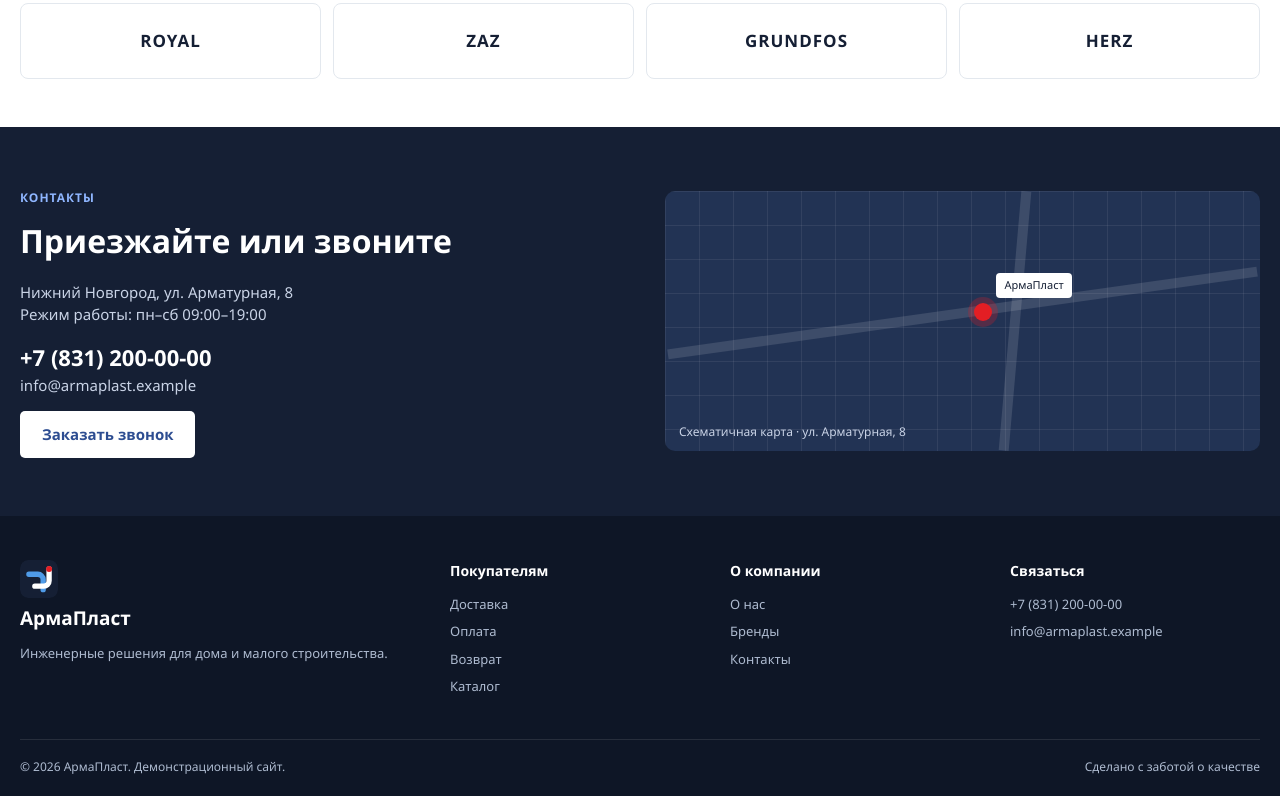
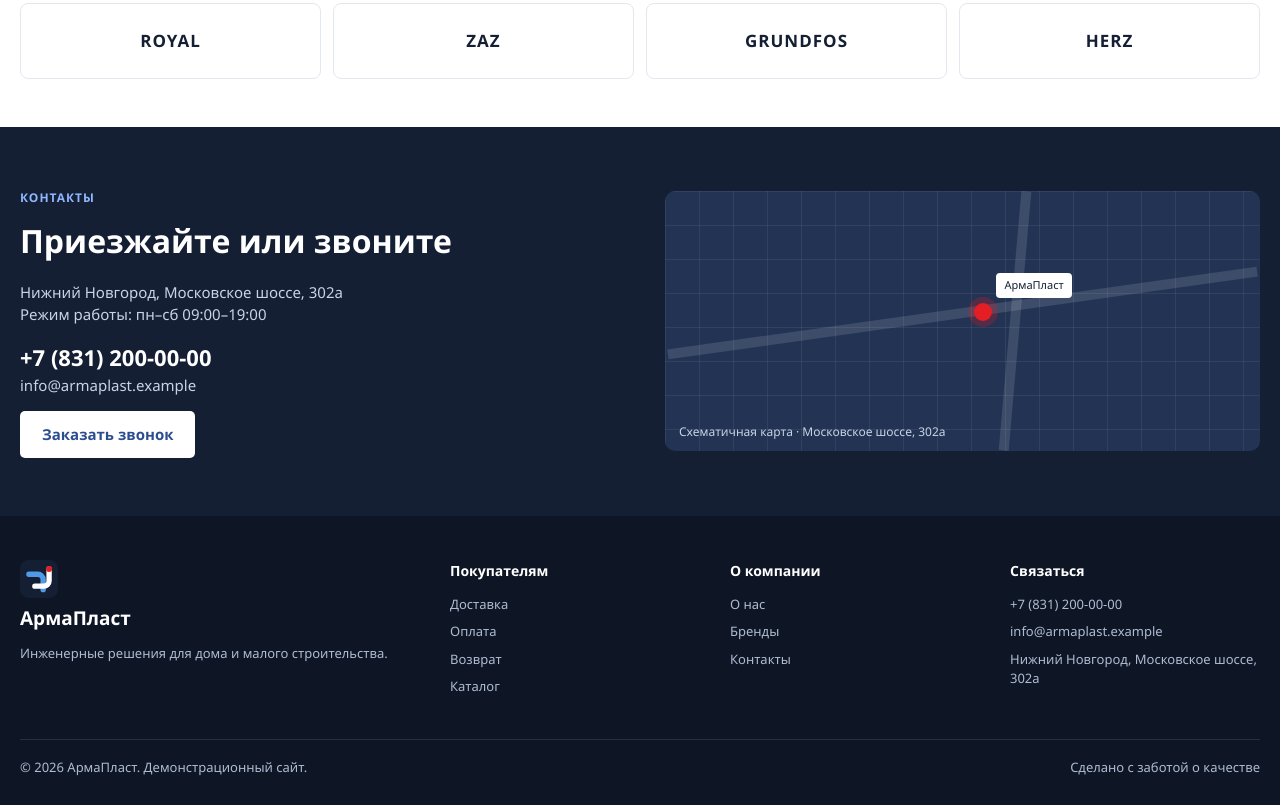
Before and after one commit to Collectioner1/armaplast-site, a plain HTML site: page index.html in a window 1280 px wide. Shown: the part 2908-3713 px from the top of the page. Drawn offline with Linux system fonts and the light colour scheme.

Commit message:
Update contact address

```diff
--- a/assets/css/style.css
+++ b/assets/css/style.css
@@ -207,6 +207,7 @@ img{max-width:100%;display:block}
 .footer__brand p{margin:6px 0 0;font-size:13px}
 .footer h4{color:#fff;margin:0 0 14px;font-size:14px}
 .footer a{display:block;margin-bottom:8px;font-size:13px}
+.footer span{display:block;margin-bottom:8px;font-size:13px}
 .footer a:hover{color:#fff}
 .footer__bottom{display:flex;justify-content:space-between;gap:20px;border-top:1px solid rgba(255,255,255,.1);margin-top:34px;padding-top:18px;font-size:12px}
 
--- a/index.html
+++ b/index.html
@@ -312,7 +312,7 @@
       <div>
         <span class="eyebrow eyebrow--light">Контакты</span>
         <h2>Приезжайте или звоните</h2>
-        <p>Нижний Новгород, ул. Арматурная, 8<br>Режим работы: пн–сб 09:00–19:00</p>
+        <p>Нижний Новгород, Московское шоссе, 302а<br>Режим работы: пн–сб 09:00–19:00</p>
         <p><a class="contacts__phone" href="tel:+78312000000">+7 (831) 200-00-00</a><br>
            <a href="mailto:info@armaplast.example">info@armaplast.example</a></p>
         <button class="btn btn--light" data-modal-open>Заказать звонок</button>
@@ -320,7 +320,7 @@
       <div class="contacts__map" role="img" aria-label="Схематичная карта расположения склада">
         <div class="map-grid"></div>
         <div class="map-pin"><span>АрмаПласт</span></div>
-        <p>Схематичная карта · ул. Арматурная, 8</p>
+        <p>Схематичная карта · Московское шоссе, 302а</p>
       </div>
     </div>
   </section>
@@ -335,7 +335,7 @@
     </div>
     <div><h4>Покупателям</h4><a href="#delivery">Доставка</a><a href="#payment">Оплата</a><a href="#returns">Возврат</a><a href="#products">Каталог</a></div>
     <div><h4>О компании</h4><a href="#about">О нас</a><a href="#brands">Бренды</a><a href="#contacts">Контакты</a></div>
-    <div><h4>Связаться</h4><a href="tel:+78312000000">+7 (831) 200-00-00</a><a href="mailto:info@armaplast.example">info@armaplast.example</a></div>
+    <div><h4>Связаться</h4><a href="tel:+78312000000">+7 (831) 200-00-00</a><a href="mailto:info@armaplast.example">info@armaplast.example</a><span>Нижний Новгород, Московское шоссе, 302а</span></div>
   </div>
   <div class="container footer__bottom"><span>© 2026 АрмаПласт. Демонстрационный сайт.</span><span>Сделано с заботой о качестве</span></div>
 </footer>
```
Also changed, not shown: 1 other file.
